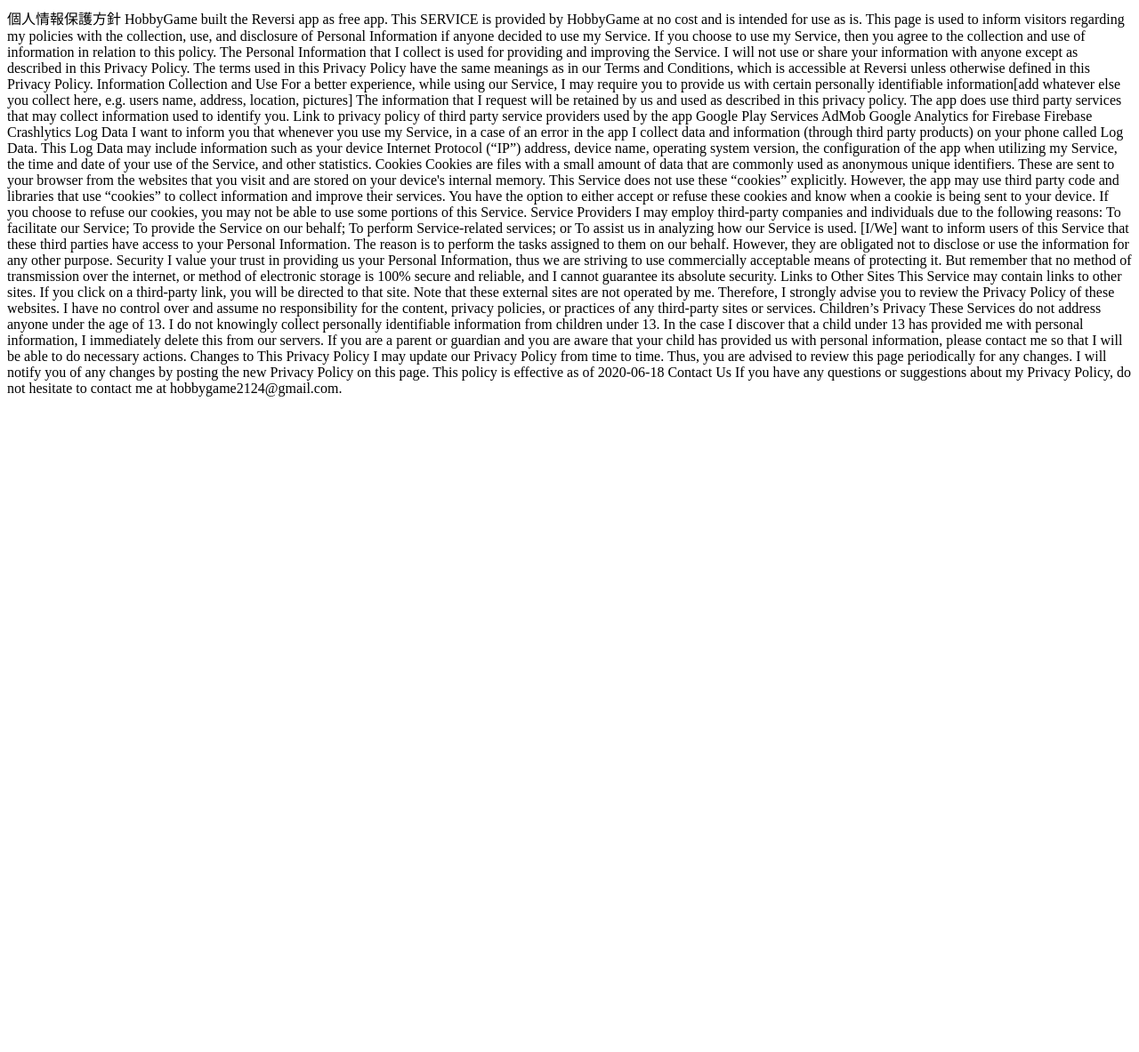
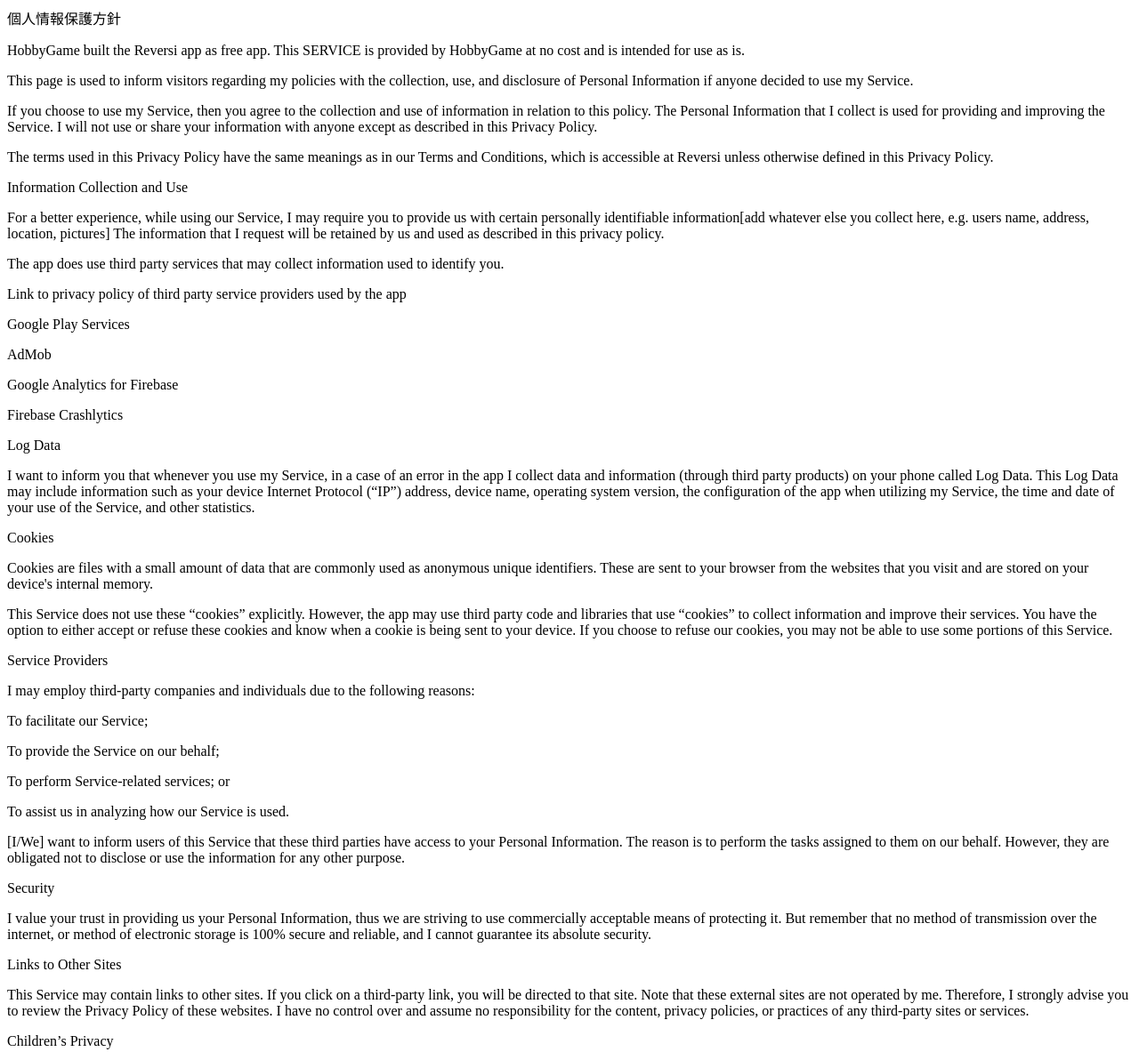
Before and after one commit to HobbyGame/HobbyGame.github.io, a plain HTML site: page index.html in a window 1280 px wide. Shown: the top 1183 px of the page at 89% size. Before the commit the page ends 800 px from the top, so only its background shows below. Drawn offline with Linux system fonts and the light colour scheme.

Commit message:
Update index.html

```diff
--- a/index.html
+++ b/index.html
@@ -3,68 +3,68 @@
 <title>Privacy Policy</title>
 </head>
 <body>
-個人情報保護方針
-HobbyGame built the Reversi app as free app. This SERVICE is provided by HobbyGame at no cost and is intended for use as is.
+<p>個人情報保護方針</p>
+<p>HobbyGame built the Reversi app as free app. This SERVICE is provided by HobbyGame at no cost and is intended for use as is.</p>
 
-This page is used to inform visitors regarding my policies with the collection, use, and disclosure of Personal Information if anyone decided to use my Service.
+<p>This page is used to inform visitors regarding my policies with the collection, use, and disclosure of Personal Information if anyone decided to use my Service.</p>
 
-If you choose to use my Service, then you agree to the collection and use of information in relation to this policy. The Personal Information that I collect is used for providing and improving the Service. I will not use or share your information with anyone except as described in this Privacy Policy.
+<p>If you choose to use my Service, then you agree to the collection and use of information in relation to this policy. The Personal Information that I collect is used for providing and improving the Service. I will not use or share your information with anyone except as described in this Privacy Policy.</p>
 
-The terms used in this Privacy Policy have the same meanings as in our Terms and Conditions, which is accessible at Reversi unless otherwise defined in this Privacy Policy.
+<p>The terms used in this Privacy Policy have the same meanings as in our Terms and Conditions, which is accessible at Reversi unless otherwise defined in this Privacy Policy.</p>
 
-Information Collection and Use
+<p>Information Collection and Use</p>
 
-For a better experience, while using our Service, I may require you to provide us with certain personally identifiable information[add whatever else you collect here, e.g. users name, address, location, pictures] The information that I request will be retained by us and used as described in this privacy policy.
+<p>For a better experience, while using our Service, I may require you to provide us with certain personally identifiable information[add whatever else you collect here, e.g. users name, address, location, pictures] The information that I request will be retained by us and used as described in this privacy policy.</p>
 
-The app does use third party services that may collect information used to identify you.
+<p>The app does use third party services that may collect information used to identify you.</p>
 
-Link to privacy policy of third party service providers used by the app
+<p>Link to privacy policy of third party service providers used by the app</p>
 
-Google Play Services
-AdMob
-Google Analytics for Firebase
-Firebase Crashlytics
-Log Data
+<p>Google Play Services</p>
+<p>AdMob</p>
+<p>Google Analytics for Firebase</p>
+<p>Firebase Crashlytics</p>
+<p>Log Data</p>
 
-I want to inform you that whenever you use my Service, in a case of an error in the app I collect data and information (through third party products) on your phone called Log Data. This Log Data may include information such as your device Internet Protocol (“IP”) address, device name, operating system version, the configuration of the app when utilizing my Service, the time and date of your use of the Service, and other statistics.
+<p>I want to inform you that whenever you use my Service, in a case of an error in the app I collect data and information (through third party products) on your phone called Log Data. This Log Data may include information such as your device Internet Protocol (“IP”) address, device name, operating system version, the configuration of the app when utilizing my Service, the time and date of your use of the Service, and other statistics.</p>
 
-Cookies
+<p>Cookies</p>
 
-Cookies are files with a small amount of data that are commonly used as anonymous unique identifiers. These are sent to your browser from the websites that you visit and are stored on your device's internal memory.
+<p>Cookies are files with a small amount of data that are commonly used as anonymous unique identifiers. These are sent to your browser from the websites that you visit and are stored on your device's internal memory.</p>
 
-This Service does not use these “cookies” explicitly. However, the app may use third party code and libraries that use “cookies” to collect information and improve their services. You have the option to either accept or refuse these cookies and know when a cookie is being sent to your device. If you choose to refuse our cookies, you may not be able to use some portions of this Service.
+<p>This Service does not use these “cookies” explicitly. However, the app may use third party code and libraries that use “cookies” to collect information and improve their services. You have the option to either accept or refuse these cookies and know when a cookie is being sent to your device. If you choose to refuse our cookies, you may not be able to use some portions of this Service.</p>
 
-Service Providers
+<p>Service Providers</p>
 
-I may employ third-party companies and individuals due to the following reasons:
+<p>I may employ third-party companies and individuals due to the following reasons:</p>
 
-To facilitate our Service;
-To provide the Service on our behalf;
-To perform Service-related services; or
-To assist us in analyzing how our Service is used.
-[I/We] want to inform users of this Service that these third parties have access to your Personal Information. The reason is to perform the tasks assigned to them on our behalf. However, they are obligated not to disclose or use the information for any other purpose.
+<p>To facilitate our Service;</p>
+<p>To provide the Service on our behalf;</p>
+<p>To perform Service-related services; or</p>
+<p>To assist us in analyzing how our Service is used.</p>
+<p>[I/We] want to inform users of this Service that these third parties have access to your Personal Information. The reason is to perform the tasks assigned to them on our behalf. However, they are obligated not to disclose or use the information for any other purpose.</p>
 
-Security
+<p>Security</p>
 
-I value your trust in providing us your Personal Information, thus we are striving to use commercially acceptable means of protecting it. But remember that no method of transmission over the internet, or method of electronic storage is 100% secure and reliable, and I cannot guarantee its absolute security.
+<p>I value your trust in providing us your Personal Information, thus we are striving to use commercially acceptable means of protecting it. But remember that no method of transmission over the internet, or method of electronic storage is 100% secure and reliable, and I cannot guarantee its absolute security.</p>
 
-Links to Other Sites
+<p>Links to Other Sites</p>
 
-This Service may contain links to other sites. If you click on a third-party link, you will be directed to that site. Note that these external sites are not operated by me. Therefore, I strongly advise you to review the Privacy Policy of these websites. I have no control over and assume no responsibility for the content, privacy policies, or practices of any third-party sites or services.
+<p>This Service may contain links to other sites. If you click on a third-party link, you will be directed to that site. Note that these external sites are not operated by me. Therefore, I strongly advise you to review the Privacy Policy of these websites. I have no control over and assume no responsibility for the content, privacy policies, or practices of any third-party sites or services.</p>
 
-Children’s Privacy
+<p>Children’s Privacy</p>
 
-These Services do not address anyone under the age of 13. I do not knowingly collect personally identifiable information from children under 13. In the case I discover that a child under 13 has provided me with personal information, I immediately delete this from our servers. If you are a parent or guardian and you are aware that your child has provided us with personal information, please contact me so that I will be able to do necessary actions.
+<p>These Services do not address anyone under the age of 13. I do not knowingly collect personally identifiable information from children under 13. In the case I discover that a child under 13 has provided me with personal information, I immediately delete this from our servers. If you are a parent or guardian and you are aware that your child has provided us with personal information, please contact me so that I will be able to do necessary actions.</p>
 
-Changes to This Privacy Policy
+<p>Changes to This Privacy Policy</p>
 
-I may update our Privacy Policy from time to time. Thus, you are advised to review this page periodically for any changes. I will notify you of any changes by posting the new Privacy Policy on this page.
+<p>I may update our Privacy Policy from time to time. Thus, you are advised to review this page periodically for any changes. I will notify you of any changes by posting the new Privacy Policy on this page.</p>
 
-This policy is effective as of 2020-06-18
+<p>This policy is effective as of 2020-06-18</p>
 
-Contact Us
+<p>Contact Us</p>
 
-If you have any questions or suggestions about my Privacy Policy, do not hesitate to contact me at hobbygame2124@gmail.com.
+<p>If you have any questions or suggestions about my Privacy Policy, do not hesitate to contact me at hobbygame2124@gmail.com.</p>
 
 
 </body>
```
